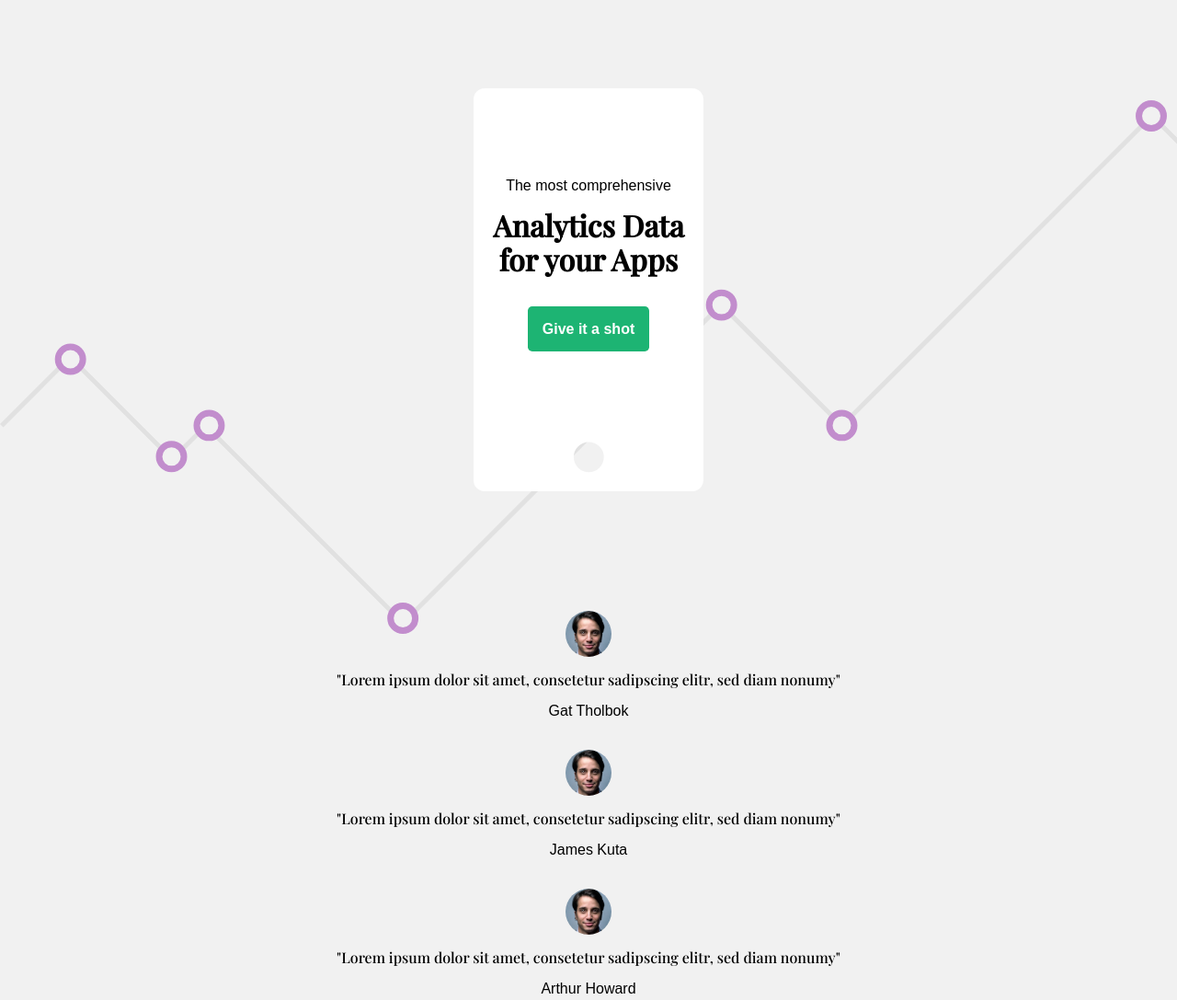
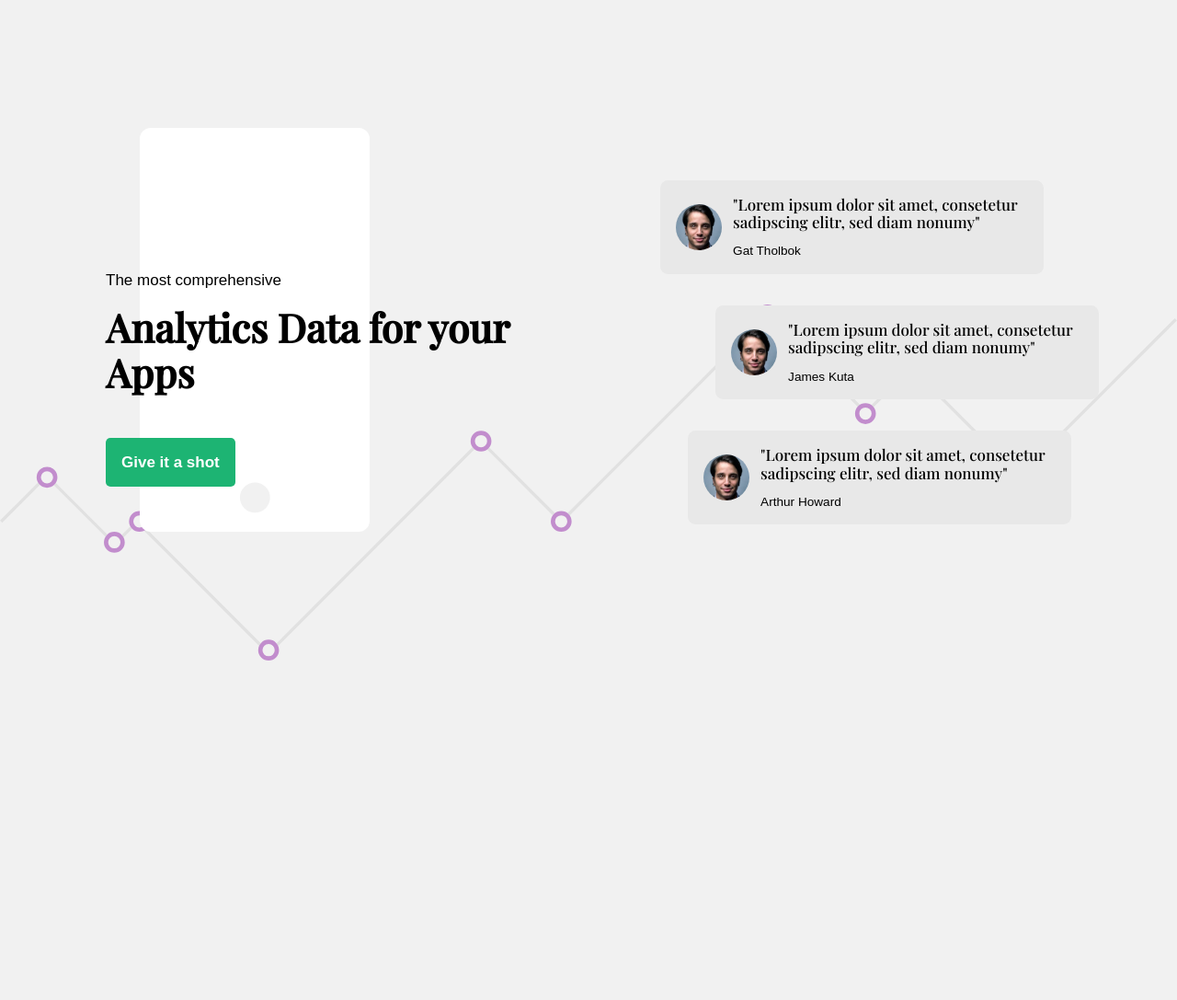
Before and after one commit to 286tholbg/SaasStartupPage, a website: page index.html in a window 1280 px wide. Shown: the whole page at 92% size. After the commit the page ends 800 px from the top, so only its background shows below. Drawn offline with nearby package versions, Linux system fonts and the light colour scheme; a web font is replaced by a local one.

Commit message:
startup landing page completed

```diff
--- a/index.css
+++ b/index.css
@@ -43,7 +43,7 @@ ul {
 }
 
 h1 {
-    width: 60%;
+    width: 70%;
     margin: 0 auto 1.5em;
 }
 .cta {
@@ -55,7 +55,7 @@ h1 {
     border-radius: .3em;
 }
 .right {
-    margin-top: 12em;
+    margin-top: 2em;
 }
 .right ul {
     width: 80%;
@@ -69,3 +69,89 @@ li img {
     height: 50;
     border-radius: 50%;
 }
+
+@media (min-width: 400px){
+    h1 {
+        font-size: 2.5em;
+        width: 90%;
+    }
+    body {
+        background-position: 0 30%;
+        background-size: 130%;
+    }
+}
+
+@media (min-width: 850px){
+    body {
+        text-align: left;
+        height: 100vh;
+        display: grid;
+        place-content: center;
+        background-position: 0 80%;
+        background-size: 100%;
+    }
+    .wrapper .phone {
+        top: 1.7em;
+    }
+    .wrapper {
+        display: flex;
+        padding: 2em;
+        width: 90%;
+        margin: 0 auto;
+    }
+    .phone {
+        left: 10%;
+        top: 5em;
+        margin: unset;
+    }
+    h1 {
+        margin-left: 0;
+        width: 100%;
+    }
+    .left {
+        width: 75%;
+        padding: 3em;
+    }
+    .right ul {
+        width: 100%;
+    }
+    .right {
+        margin-top: 0;
+        padding: 3em;
+    }
+    .right ul li {
+        display: grid;
+        grid-template-columns: repeat(2, auto);
+        align-items: center;
+        grid-gap: .7em;
+        background: #e8e8e8;
+        padding: 1em;
+        border-radius: .5em;
+    }
+    li p {
+        margin: 0;
+    }
+    .quote {
+        font-weight: 300;
+    }
+    .auth {
+        margin-top: 1em;
+        font-size: .8em;
+        font-weight: 100;
+    }
+    li:nth-of-type(1) {
+        transform: translateX(-30px);
+    }
+    li:nth-of-type(2) {
+        transform: translateX(30px);
+    }
+}
+
+@media (min-width: 1200px) {
+    body {
+        font-size: 17px;
+    }
+}
+.cta:hover {
+    background: #129b60;
+}
```
